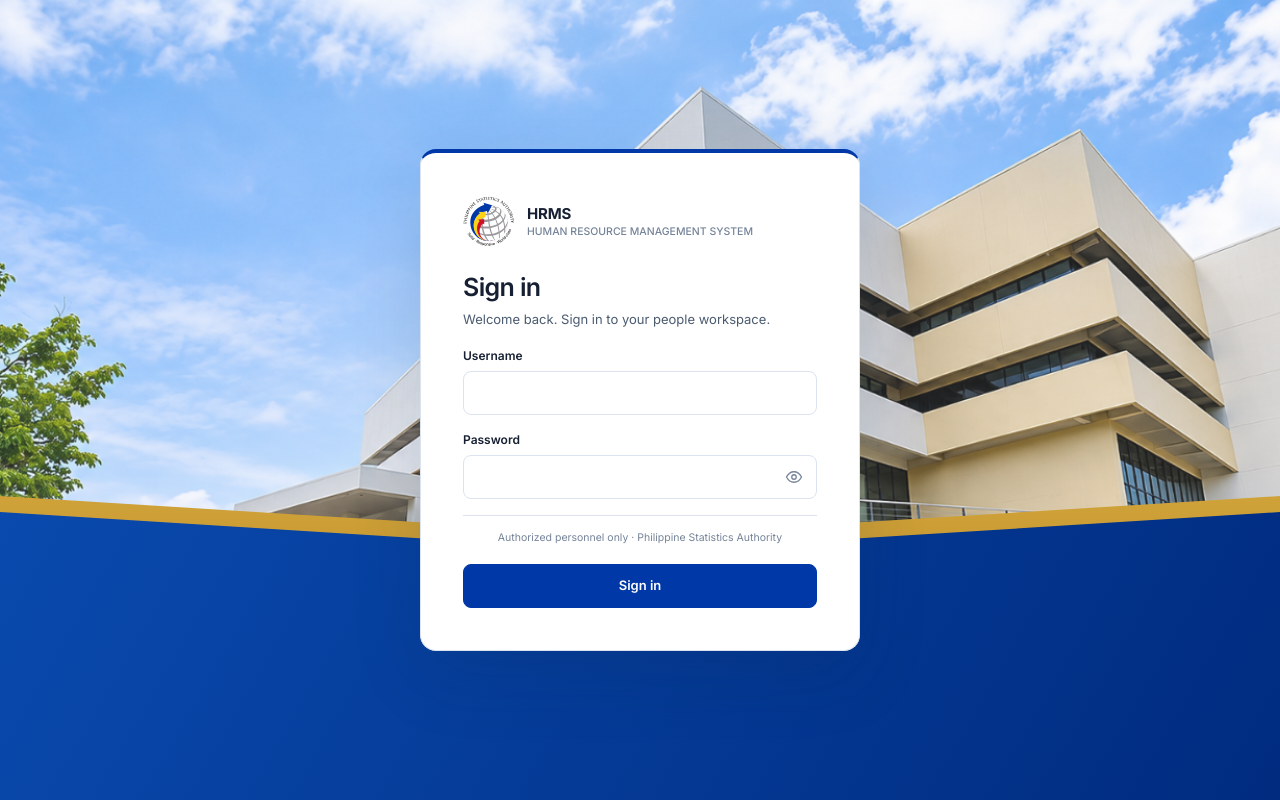
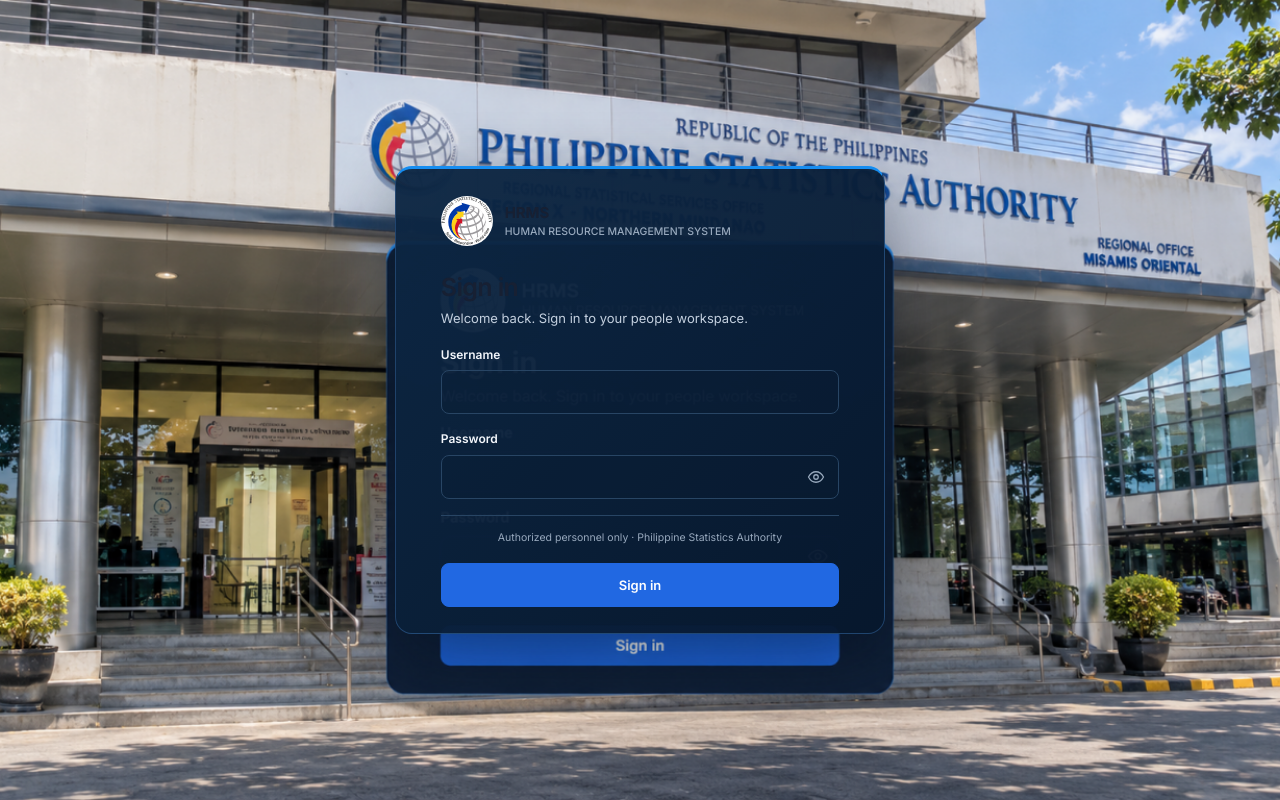
Before and after one commit to Abellanosa1233/PSA-PEPS, a PHP site: page / in a window 1280 px wide. Run offline with PHP 8.4, Linux system fonts and the light colour scheme; data comes from the database, SQL or seed files in the repository; some libraries are stand-ins or nearby versions.

Commit message:
Match sign-in screen to reference photo
Co-authored-by: Copilot <223556219+Copilot@users.noreply.github.com>

```diff
--- a/assets/css/php.css
+++ b/assets/css/php.css
@@ -44,32 +44,26 @@
   position: relative;
   isolation: isolate;
   overflow: hidden;
-  /* Photo supplied by the user; the foreground sign-in branding remains unchanged. */
-  background:
-    linear-gradient(rgba(242, 245, 248, .12), rgba(242, 245, 248, .12)),
-    url("../sign-in-building.png") center / cover no-repeat;
-}
-.web-auth-signin::before,
-.web-auth-signin::after {
-  position: absolute;
-  inset: 0;
-  z-index: -1;
-  content: "";
-  clip-path: polygon(0 62%, 10% 63%, 20% 64%, 30% 65%, 40% 66%, 50% 67%, 60% 66%, 70% 65%, 80% 64%, 90% 63%, 100% 62%, 100% 100%, 0 100%);
-}
-.web-auth-signin::before { background: linear-gradient(180deg, #ffe17a, #b27b12); }
-.web-auth-signin::after {
-  background: linear-gradient(120deg, #0b50b7, #002b7f);
-  clip-path: polygon(0 64%, 10% 65%, 20% 66%, 30% 67%, 40% 68%, 50% 69%, 60% 68%, 70% 67%, 80% 66%, 90% 65%, 100% 64%, 100% 100%, 0 100%);
+  background: url("../sign-in-building.png") center / cover no-repeat;
 }
 .web-auth-signin .auth-card-signin {
-  width: min(440px, 100%);
+  --surface: rgba(8, 25, 48, .96);
+  --surface-2: #142f50;
+  --line: #284564;
+  --fg: #f4f7fc;
+  --fg-2: #c4d0df;
+  --fg-3: #98a9bd;
+  --primary: #2168e2;
+  --primary-hover: #3478ed;
+  --primary-fg: #ffffff;
+  width: min(490px, 100%);
   gap: 18px;
-  padding: clamp(26px, 6vw, 42px);
-  border: 1px solid var(--line);
-  border-top: 4px solid var(--psa-blue);
-  border-radius: 16px;
-  box-shadow: 0 24px 70px rgba(17, 40, 74, .14);
+  padding: 26px clamp(28px, 3.5vw, 48px);
+  border: 1px solid rgba(75, 141, 211, .35);
+  border-top: 3px solid #168df0;
+  border-radius: 17px;
+  background: linear-gradient(135deg, rgba(13, 39, 68, .97), rgba(7, 23, 45, .97));
+  box-shadow: 0 24px 70px rgba(0, 10, 25, .48);
 }
 .web-auth-signin .brand { margin-bottom: 4px; }
 .web-auth-signin .auth-card-signin h1 { font-size: 25px; letter-spacing: -.025em; }
@@ -78,7 +72,7 @@
 .web-auth-signin .web-fields .field { flex: 1 1 100%; gap: 7px; }
 .web-auth-signin .web-fields .field > span:first-child,
 .web-auth-signin .web-fields .field > label { color: var(--fg); font-size: 12px; }
-.web-auth-signin .web-fields .input { min-height: 44px; padding-inline: 12px; border-radius: 8px; }
+.web-auth-signin .web-fields .input { min-height: 44px; padding-inline: 12px; border-color: var(--line); border-radius: 8px; background: rgba(8, 25, 48, .28); color: var(--fg); }
 .web-auth-signin .web-fields .password-field { position: relative; width: 100%; }
 .web-auth-signin .web-fields .password-field .input { padding-right: 44px; }
 .web-auth-signin .password-toggle {
```
Also changed, not shown: assets/css/app.css (+20 -17 lines), assets/sign-in-building.png.
